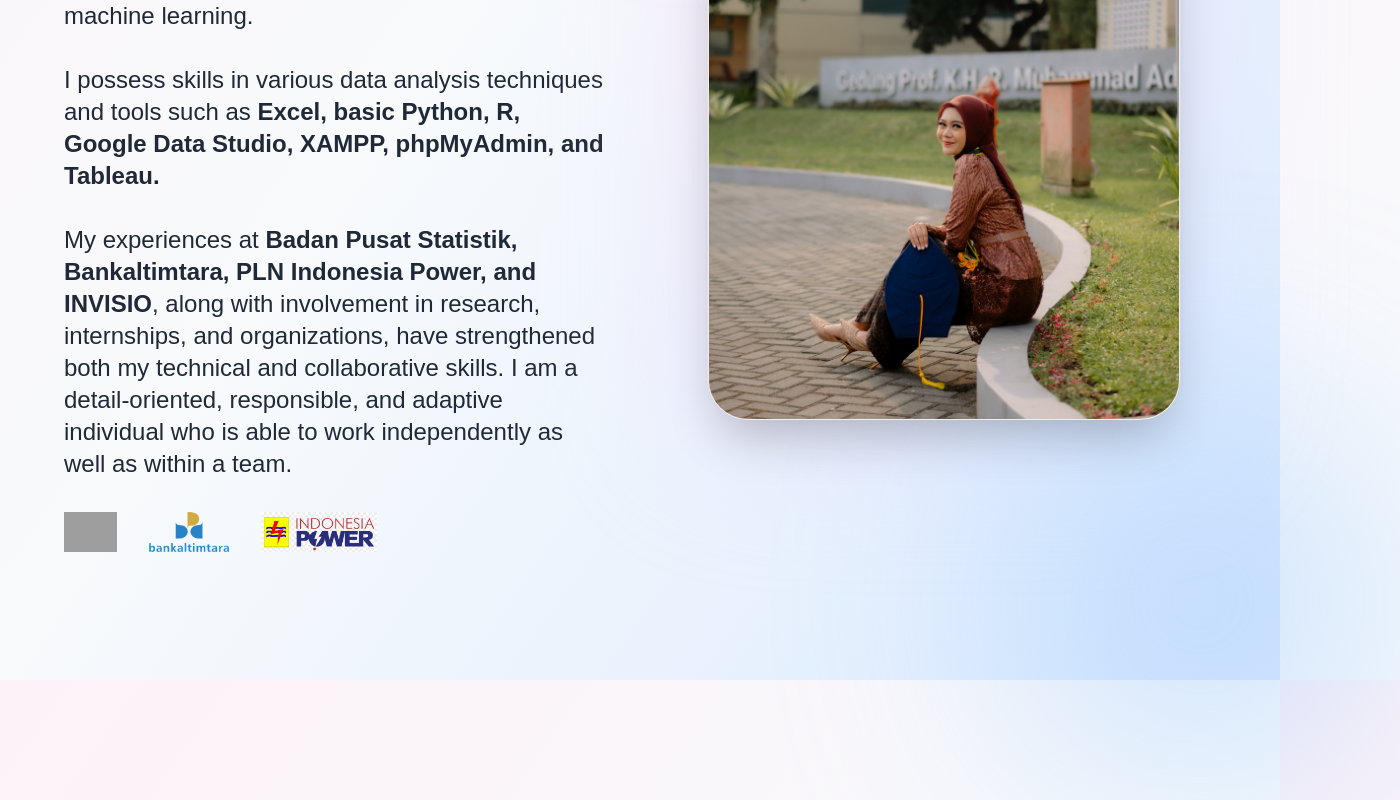
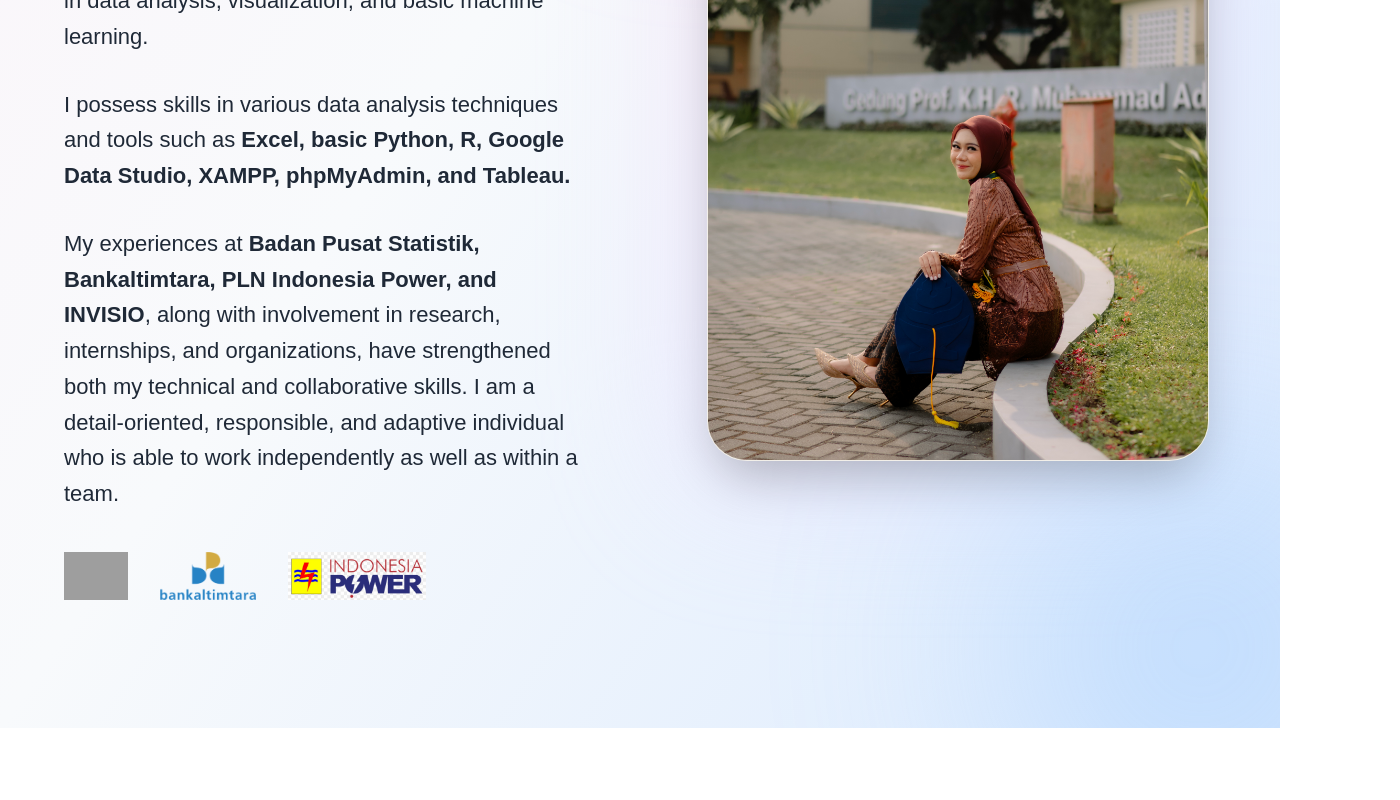
Before and after one commit to lintangntyas/portfolio, a Next.js app: page / in a window 1280 px wide. Shown: the part 1152-1952 px from the top of the page, 1400 px wide, since content can reach past the window. After the commit the page ends 1880 px from the top, so only its background shows below. Built offline with nearby package versions, Linux system fonts and the light colour scheme; grey boxes are pictures that could not be loaded.

Commit message:
Update page.js

```diff
--- a/app/page.js
+++ b/app/page.js
@@ -14,7 +14,7 @@ export default function Home() {
 
   return (
     <main
-      className="min-h-screen relative pt-2 bg-gradient-to-br from-[#fdf2f8] via-[#f8fafc] to-[#dbeafe] px-5 md:px-10 py-6 md:py-8"
+      className="min-h-screen relative pt-2 bg-gradient-to-br from-[#fdf2f8] via-[#f8fafc] to-[#dbeafe] px-5 md:px-10 py-6 md:py-8 overflow-hidden"
     >
 
       {/* BACKGROUND */}
@@ -177,17 +177,17 @@ export default function Home() {
       {/* ABOUT */}
       <section
         id="about"
-        className="max-w-7xl mx-auto min-h-screen flex flex-col lg:flex-row items-center justify-between gap-16 pt-40 pb-24 px-4 md:px-6"
+        className="max-w-7xl mx-auto min-h-screen flex flex-col lg:flex-row items-center justify-between gap-20 pt-40 pb-24 px-4 md:px-6"
       >
 
         {/* TEXT */}
-        <div className="flex-1">
+        <div className="flex-1 lg:pr-10">
 
           <h1 className="text-4xl md:text-6xl font-bold text-black mb-12">
             About Me
           </h1>
 
-          <div className="space-y-8 text-gray-800 leading-relaxed text-lg md:text-2xl">
+          <div className="space-y-8 text-gray-800 leading-relaxed text-lg md:text-[22px]">
 
             <p>
               Hello, my name is{" "}
@@ -227,24 +227,24 @@ export default function Home() {
             </p>
 
             {/* COMPANY LOGO */}
-            <div className="flex items-center gap-8 mt-6 flex-wrap">
+            <div className="flex items-center gap-8 pt-2 flex-wrap">
 
               <img
                 src="/bps.svg"
                 alt="BPS"
-                className="h-10 w-auto object-contain hover:scale-110 transition duration-300"
+                className="h-12 w-auto object-contain hover:scale-110 transition duration-300"
               />
 
               <img
                 src="/bankaltimtara.png"
                 alt="Bankaltimtara"
-                className="h-10 w-auto object-contain hover:scale-110 transition duration-300"
+                className="h-12 w-auto object-contain hover:scale-110 transition duration-300"
               />
 
               <img
                 src="/ip.png"
                 alt="PLN Indonesia Power"
-                className="h-10 w-auto object-contain hover:scale-110 transition duration-300"
+                className="h-12 w-auto object-contain hover:scale-110 transition duration-300"
               />
 
             </div>
@@ -265,7 +265,7 @@ export default function Home() {
               <img
                 src="/about.png"
                 alt="About Lintang"
-                className="w-[320px] md:w-[470px] object-cover"
+                className="w-[320px] md:w-[500px] object-cover"
               />
 
             </div>
```
